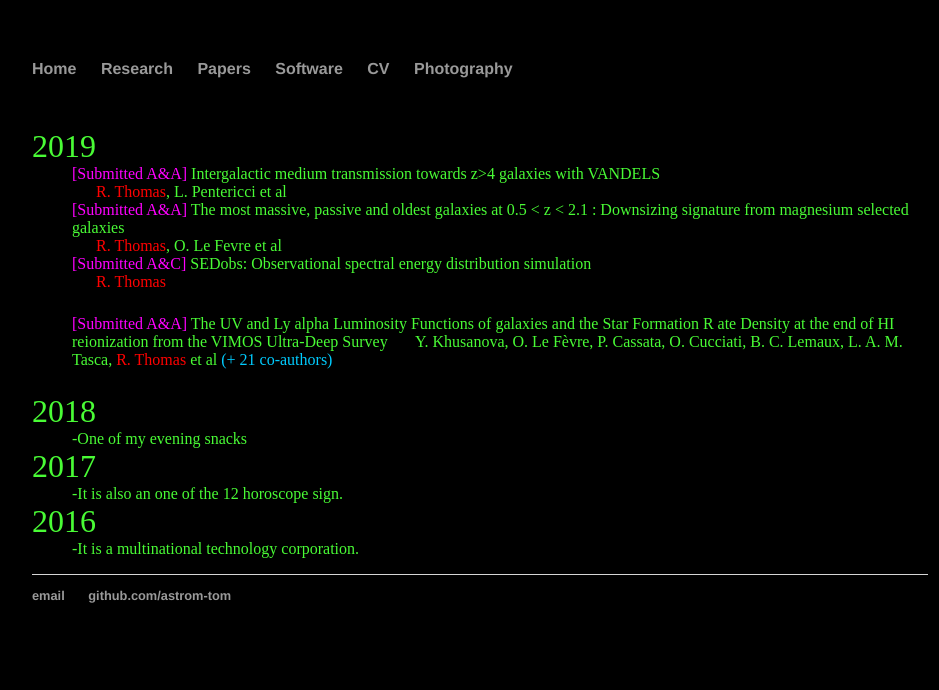
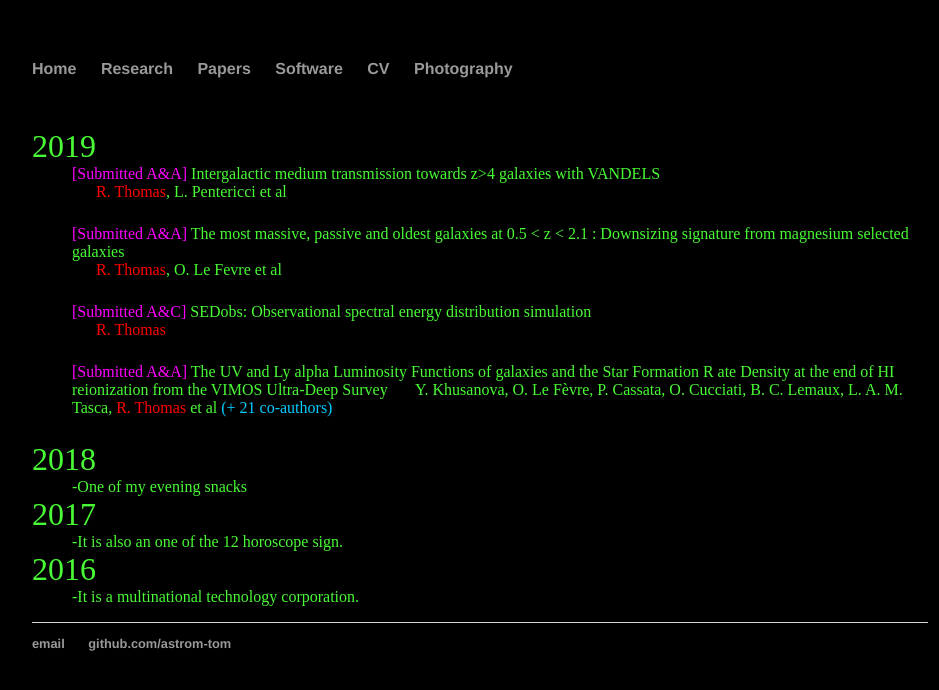
Before and after one commit to astrom-tom/astrom-tom.github.io, a Jekyll site: the page built from Papers/index.html, in a window 1280 px wide. Shown: the top 690 px of the page, without its empty margins (160-1099 px from the left). Built offline with Jekyll 4.4.1, drawn with Linux system fonts in a browser that asks for light colours.

Commit message:
Update index.html

```diff
--- a/Papers/index.html
+++ b/Papers/index.html
@@ -15,15 +15,14 @@
     </font>
    </dt>
   <dd> <span class='subm'>[Submitted A&A]</span> Intergalactic medium transmission towards z>4 galaxies with VANDELS<br>
-     &nbsp;&nbsp;&nbsp;&nbsp;&nbsp; <span class='me'>R. Thomas</span>, L. Pentericci et al </dd>
+     &nbsp;&nbsp;&nbsp;&nbsp;&nbsp; <span class='me'>R. Thomas</span>, L. Pentericci et al </p> </dd>
 
   <dd> <span class='subm'>[Submitted A&A]</span> The most massive, passive and oldest galaxies at 0.5 < z < 2.1 :
      Downsizing signature from magnesium selected galaxies <br>
-     &nbsp;&nbsp;&nbsp;&nbsp;&nbsp; <span class='me'>R. Thomas</span>, O. Le Fevre et al </dd>
+     &nbsp;&nbsp;&nbsp;&nbsp;&nbsp; <span class='me'>R. Thomas</span>, O. Le Fevre et al </p> </dd>
 
   <dd> <span class='subm'>[Submitted A&C]</span> SEDobs: Observational spectral energy distribution simulation <br>
-     &nbsp;&nbsp;&nbsp;&nbsp;&nbsp;  <span class='me'>R. Thomas</span></p>
-     </dd>
+     &nbsp;&nbsp;&nbsp;&nbsp;&nbsp;  <span class='me'>R. Thomas</span></p></dd>
 
   <dd> <span class='subm'>[Submitted A&A]</span> The UV and Ly alpha Luminosity Functions of galaxies and the Star Formation R
      ate Density at the end of HI reionization from the VIMOS Ultra-Deep Survey
```
